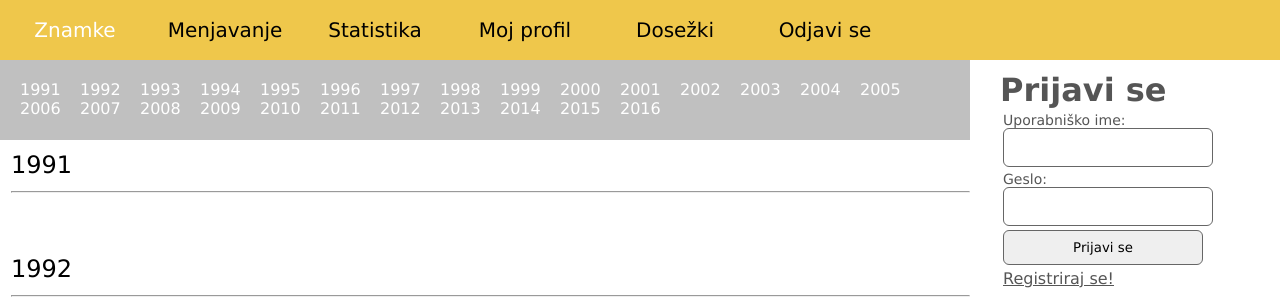
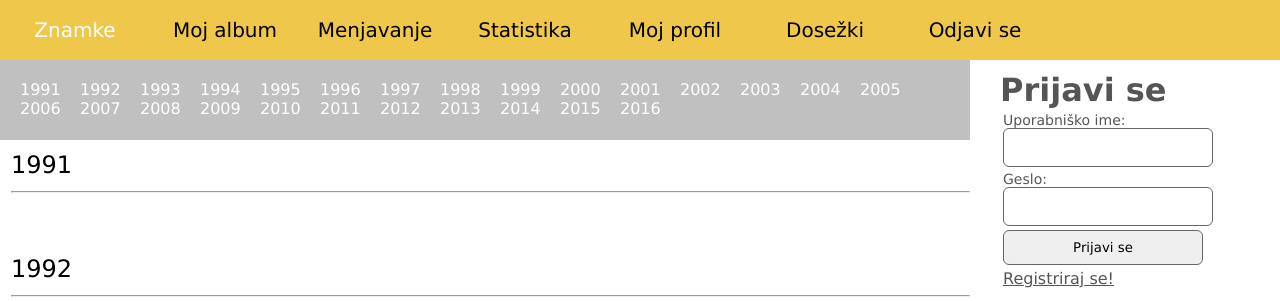
Before and after one commit to atastrumf/stamp-exchange, a PHP site: page /index.php in a window 1280 px wide. Shown: the top 301 px of the page. Run offline with PHP 8.4, Linux system fonts and the light colour scheme; data that the repository does not hold is empty; some libraries are stand-ins or nearby versions.

Commit message:
Update header.php

```diff
--- a/design/header.php
+++ b/design/header.php
@@ -6,6 +6,7 @@
 	<nav>
 		<ul>
 			<li><a href="index.php">Znamke</a></li>
+			<li><a href="album.php">Moj album</a></li>
 			<li><a href="menjavanje.php">Menjavanje</a></li>
 			<li><a href="statistika.php">Statistika</a></li>
 			<li><a href="mojprofil.php">Moj profil</a></li>
```
